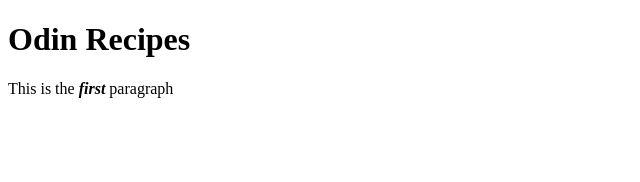
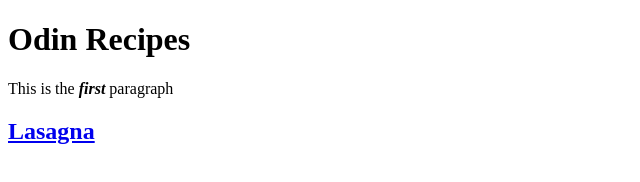
Before and after one commit to Tan-Yu/odin-recipes, a plain HTML site: page index.html in a window 1280 px wide. Shown: the whole page, without its empty margins (0-640 px from the left). Drawn offline with Linux system fonts and the light colour scheme.

Commit message:
Link Lasagna to Home Page

```diff
--- a/index.html
+++ b/index.html
@@ -1,5 +1,5 @@
 <!DOCTYPE html>
-<htm lang = "en">
+<html lang = "en">
     <head>
         <meta charset = "utf-8">
         <title>Hello World!</title>
@@ -7,6 +7,8 @@
     <body>
         <h1>Odin Recipes</h1>
         <p>This is the <strong><em>first</em></strong> paragraph</p>
-
+        <a href = "./recipes/lasagna.html">
+            <h2>Lasagna</h2>
+        </a>
     </body>
-</htm>
+</html>
```
